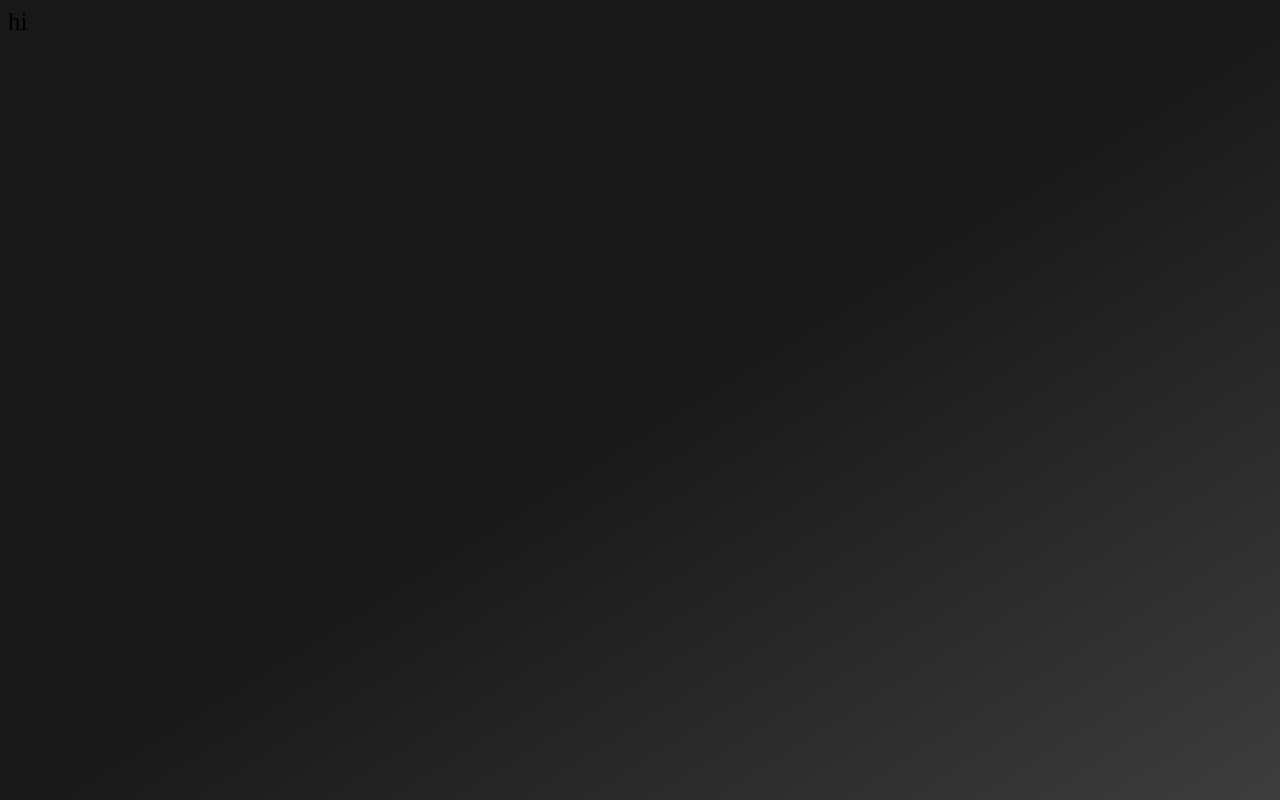
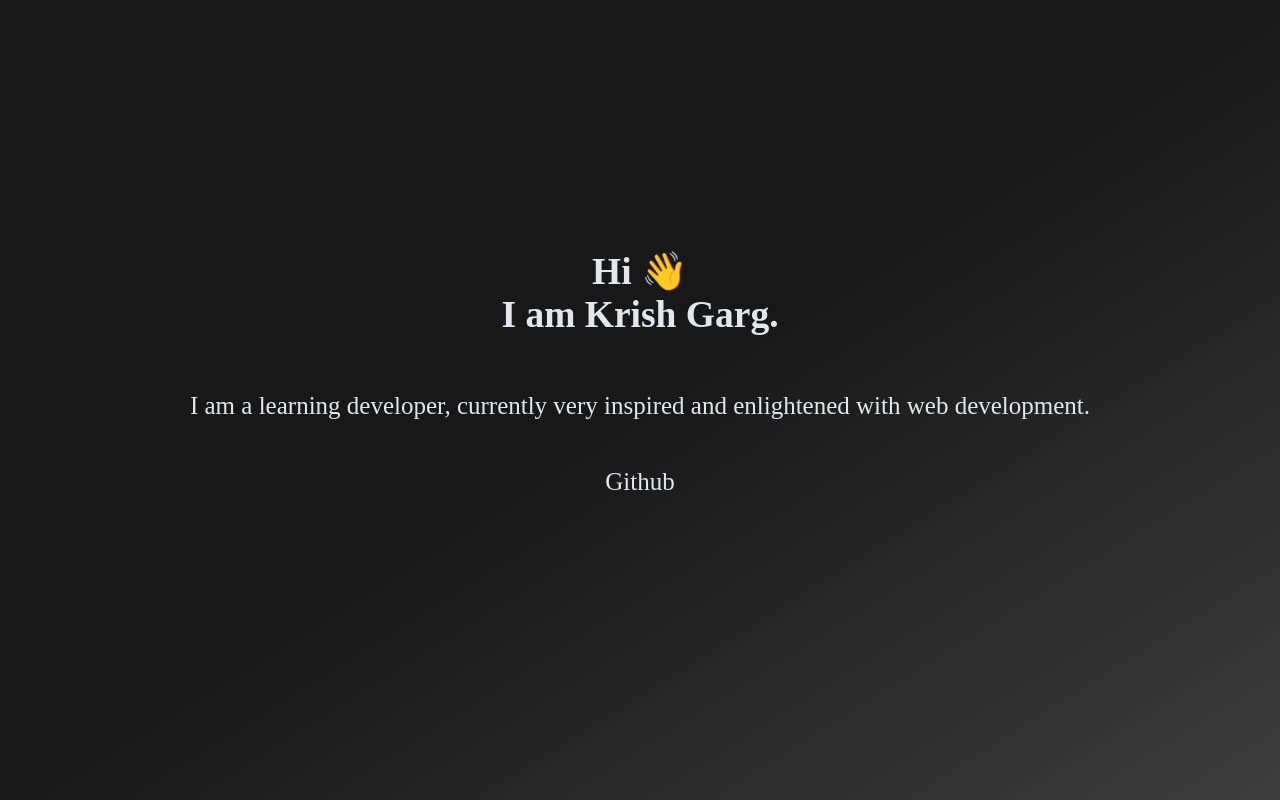
Before and after one commit to KrishGarg/about-me-site, a Gatsby site: page / in a window 1280 px wide. Built offline with nearby package versions, Linux system fonts and the light colour scheme; Gatsby itself is replaced by a stand-in of ours.

Commit message:
converted from plain html+css to gatsby

```diff
--- a/src/pages/index.js
+++ b/src/pages/index.js
@@ -3,11 +3,43 @@ import React from "react";
 // Components
 import Layout from "../components/Layout";
 
+// Styles
+import {
+  greet,
+  greetH,
+  greetP,
+  btns,
+  btn,
+} from "../styles/IndexPage.module.scss";
+
 const IndexPage = () => {
   return (
-    <div>
-      <Layout>hi</Layout>
-    </div>
+    <Layout>
+      <main>
+        <section>
+          <div className={greet}>
+            <h2 className={greetH}>
+              Hi &#128075;
+              <br />I am Krish Garg.
+            </h2>
+            <p className={greetP}>
+              I am a learning developer, currently very inspired and enlightened
+              with web development.
+            </p>
+            <div className={btns}>
+              <a
+                rel="noreferrer"
+                href="https://github.com/KrishGarg"
+                target="_blank"
+                className={btn}
+              >
+                Github
+              </a>
+            </div>
+          </div>
+        </section>
+      </main>
+    </Layout>
   );
 };
 
--- /dev/null
+++ b/src/styles/IndexPage.module.scss
@@ -0,0 +1,83 @@
+@use "./variables" as *;
+
+main {
+  display: flex;
+  justify-content: center;
+  align-items: center;
+  height: 90vh;
+  margin: auto;
+}
+
+.greet {
+  color: $text-d;
+  text-align: center;
+  width: 20vw;
+  display: flex;
+  flex-direction: column;
+  align-items: center;
+  width: 100%;
+}
+
+.greet-p {
+  font-size: 1.3rem;
+  width: 30vw;
+  margin: 0 0 0.5rem 0;
+}
+
+.greet-h {
+  font-size: 2rem;
+}
+
+.btns {
+  display: flex;
+  flex-direction: row;
+  justify-content: space-evenly;
+  align-items: center;
+}
+
+.btn {
+  margin: 0.9rem 0.5rem;
+  text-decoration: none;
+  color: $text-d;
+  transition: color 200ms;
+  position: relative;
+}
+
+@media (max-width: 1024px) {
+  .greet-p {
+    width: 90vw;
+  }
+  .btn::after {
+    content: "";
+    background: $text-l;
+    position: absolute;
+    width: 100%;
+    height: 0.1rem;
+    left: 0;
+    bottom: 0;
+    transform: translateY(5%);
+  }
+}
+
+@media (min-width: 1024px) {
+  .btn:hover {
+    color: $text-l;
+  }
+
+  .btn::after {
+    content: "";
+    background: $text-d;
+    position: absolute;
+    width: 100%;
+    height: 0.1rem;
+    left: 0;
+    bottom: 0;
+    transform: scaleX(0);
+    transform-origin: left;
+    transition: transform 400ms ease-out;
+  }
+
+  .btn:hover::after {
+    transform: scaleX(1);
+  }
+}
```
Also changed, not shown: src/styles/IndexPage.scss (deleted).
